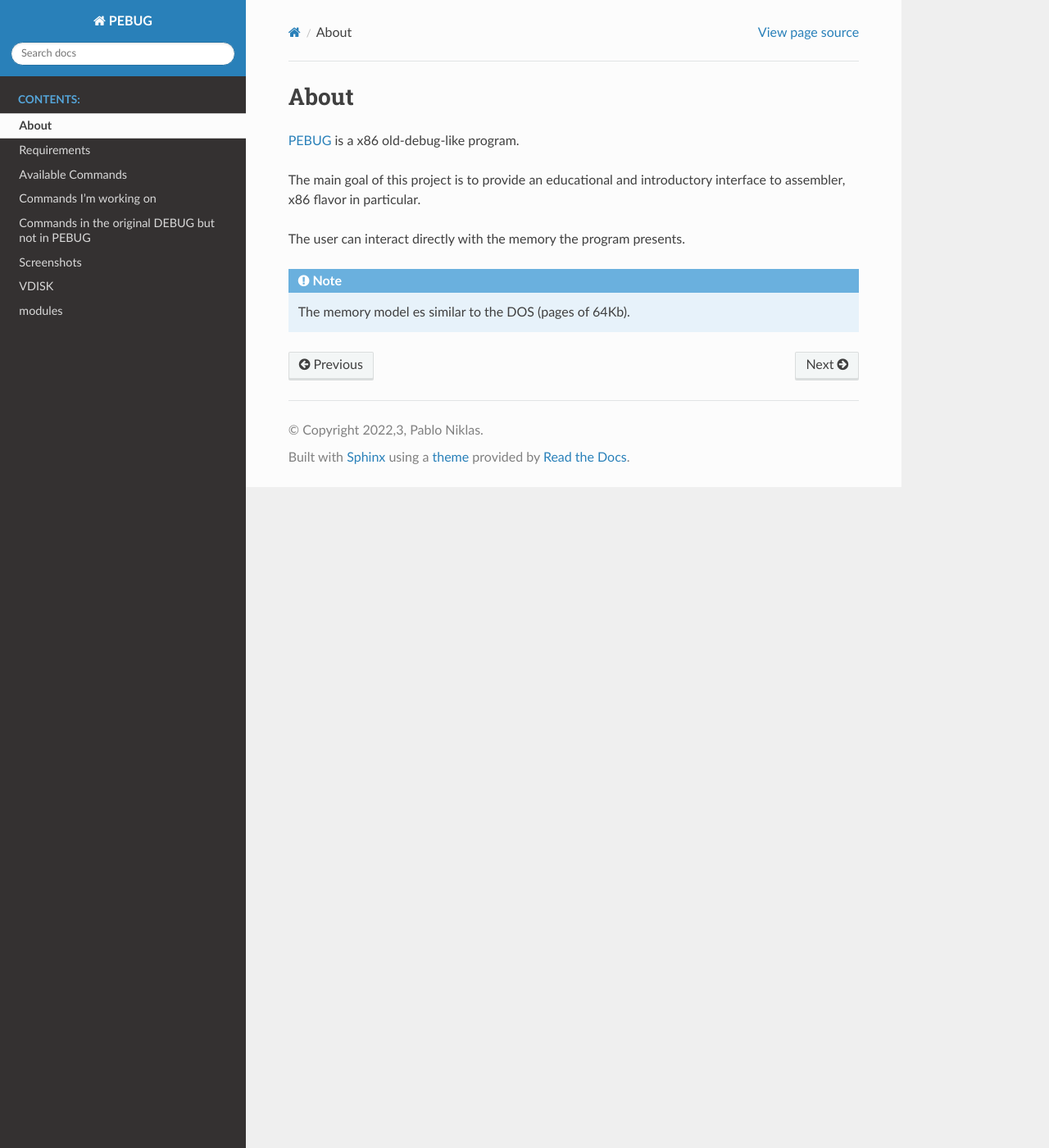
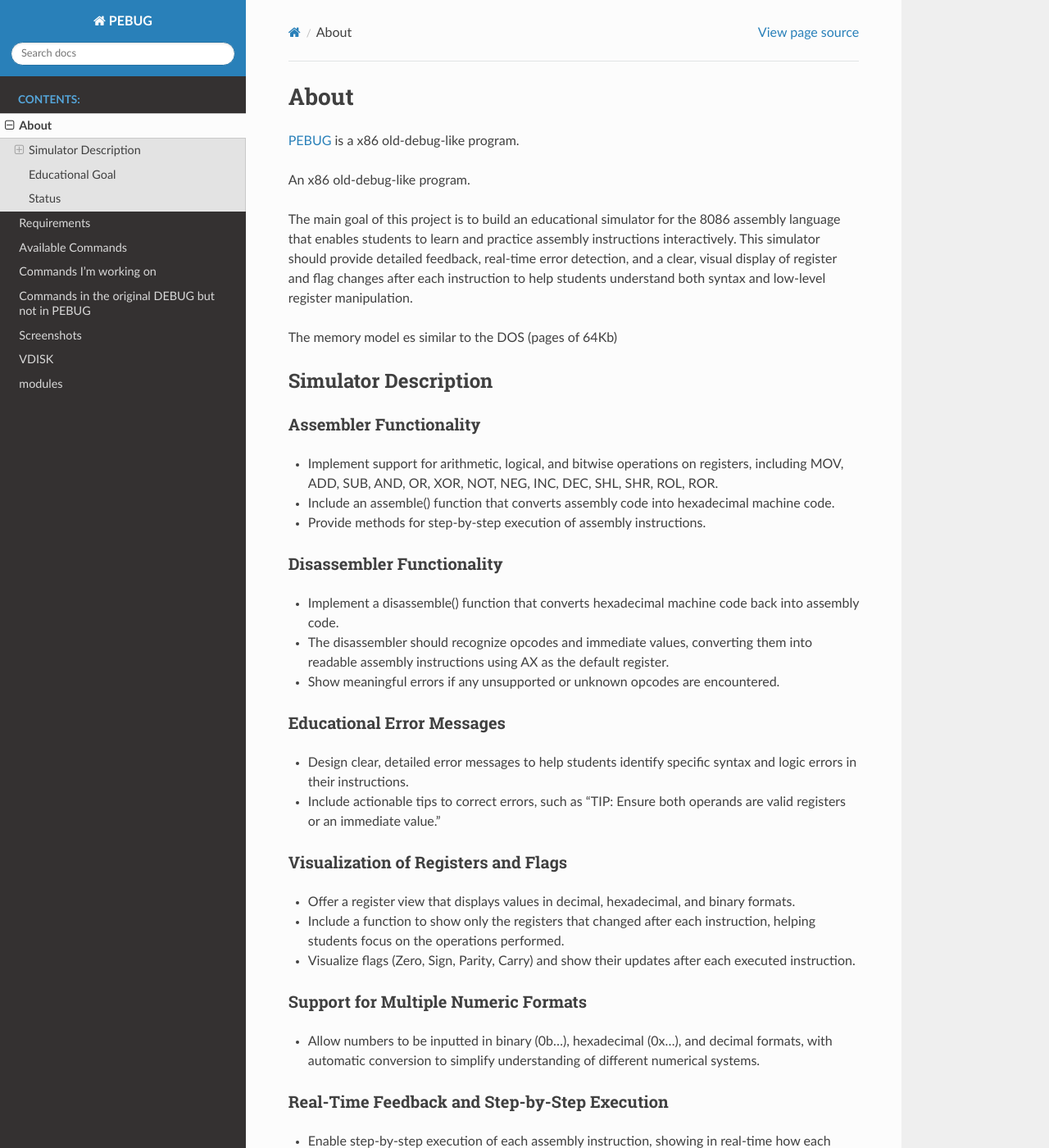
Before and after one commit to pabloniklas/pebug, a Sphinx documentation site: the page built from docs/source/about.md, in a window 1280 px wide and 1400 px high. Shown: the whole window at 82% size. Built offline with Sphinx 7.4.7 and the Read the Docs theme 3.1.0, drawn with Linux system fonts in a browser that asks for light colours; some of the changed text lies outside the part shown.

Commit message:
updating docs

```diff
--- a/docs/source/about.md
+++ b/docs/source/about.md
@@ -1,12 +1,59 @@
 # About
-
 
 [PEBUG](https://github.com/pabloniklas/pebug) is a x86 old-debug-like program.
 
-The main goal of this project is to provide an educational and introductory interface to assembler, x86 flavor in
-particular.
+An x86 old-debug-like program.
 
-The user can interact directly with the memory the program presents.
+The main goal of this project is to build an educational simulator for the 8086 assembly language that enables students to learn and practice assembly instructions interactively. This simulator should provide detailed feedback, real-time error detection, and a clear, visual display of register and flag changes after each instruction to help students understand both syntax and low-level register manipulation.
+
+The memory model es similar to the DOS (pages of 64Kb)
+
+## Simulator Description
+
+### Assembler Functionality
+
+- Implement support for arithmetic, logical, and bitwise operations on registers, including MOV, ADD, SUB, AND, OR, XOR, NOT, NEG, INC, DEC, SHL, SHR, ROL, ROR.
+- Include an assemble() function that converts assembly code into hexadecimal machine code.
+- Provide methods for step-by-step execution of assembly instructions.
+
+### Disassembler Functionality
+
+- Implement a disassemble() function that converts hexadecimal machine code back into assembly code.
+- The disassembler should recognize opcodes and immediate values, converting them into readable assembly instructions using AX as the default register.
+- Show meaningful errors if any unsupported or unknown opcodes are encountered.
+
+### Educational Error Messages
+
+- Design clear, detailed error messages to help students identify specific syntax and logic errors in their instructions.
+- Include actionable tips to correct errors, such as "TIP: Ensure both operands are valid registers or an immediate value."
+
+### Visualization of Registers and Flags
+
+- Offer a register view that displays values in decimal, hexadecimal, and binary formats.
+- Include a function to show only the registers that changed after each instruction, helping students focus on the operations performed.
+- Visualize flags (Zero, Sign, Parity, Carry) and show their updates after each executed instruction.
+
+### Support for Multiple Numeric Formats
+
+- Allow numbers to be inputted in binary (0b...), hexadecimal (0x...), and decimal formats, with automatic conversion to simplify understanding of different numerical systems.
+
+### Real-Time Feedback and Step-by-Step Execution
+
+- Enable step-by-step execution of each assembly instruction, showing in real-time how each operation affects registers and flags.
+- After each step, display modified registers and updated flag values.
+
+## Educational Goal
+
+This simulator aims to provide an interactive learning tool for students of 8086 assembly language, helping them understand both the structure and syntax of assembly code and the internal workings of register and flag manipulation on a processor level.
+
+## Status
+
+| Stage        | Kanban Status |
+|--------------|---------------|
+ | Commands     | Done          |
+ | Arithmetic   | Done          |
+ | Assembly     | Done          |
+ | Dissassembly | To Do         |
 
 :::{note}
 The memory model es similar to the DOS (pages of 64Kb).
--- a/docs/source/conf.py
+++ b/docs/source/conf.py
@@ -27,7 +27,7 @@ sys.path.insert(0, os.path.abspath('../../modules'))
 # -- Project information -----------------------------------------------------
 
 project = 'PEBUG'
-copyright = '2022,3, Pablo Niklas'
+copyright = '2022,3,4 Pablo Niklas'
 author = 'Pablo Niklas'
 
 source_suffix = ['.rst', '.md']
```
Also changed, not shown: .readthedocs.yaml.
